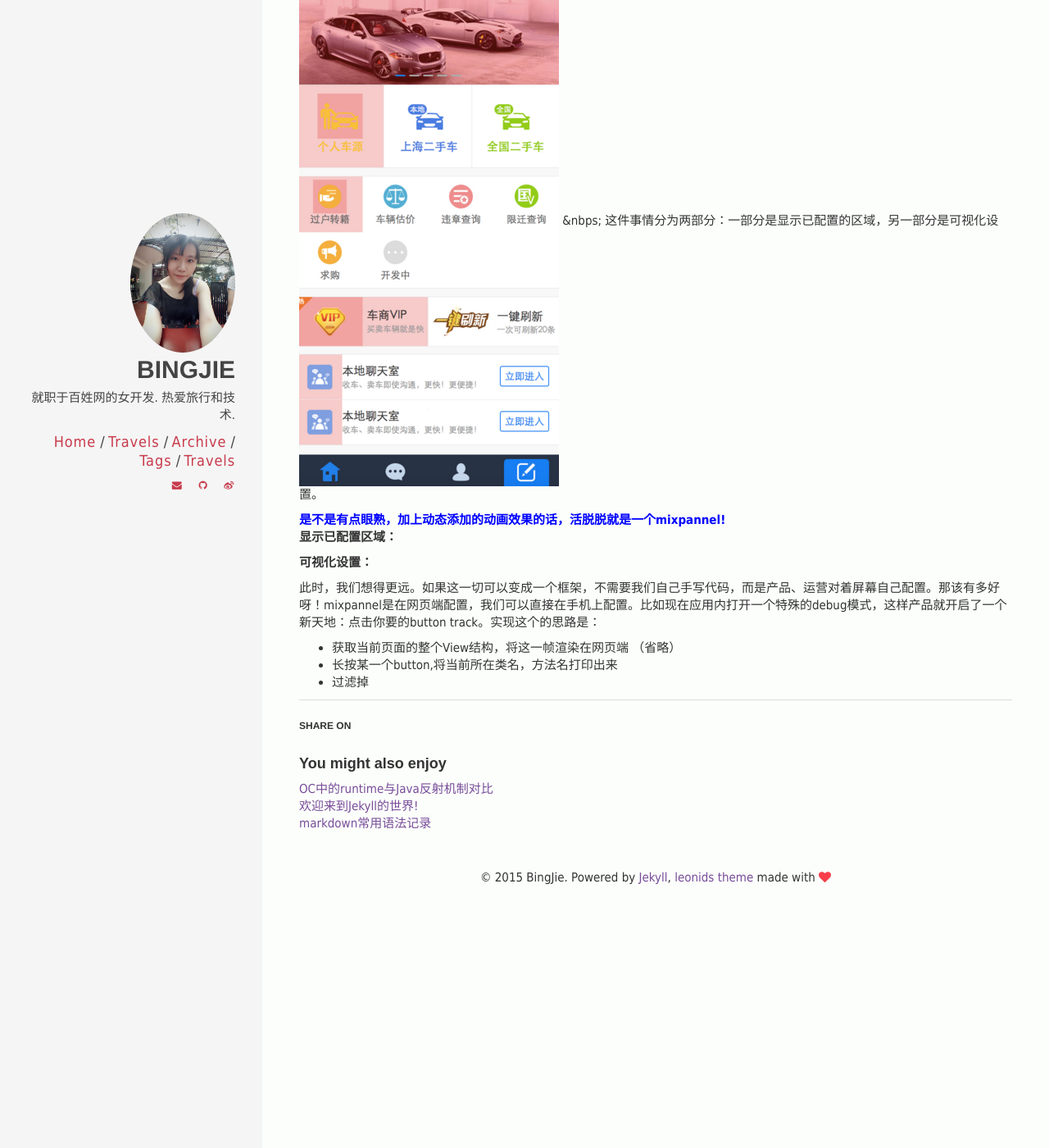
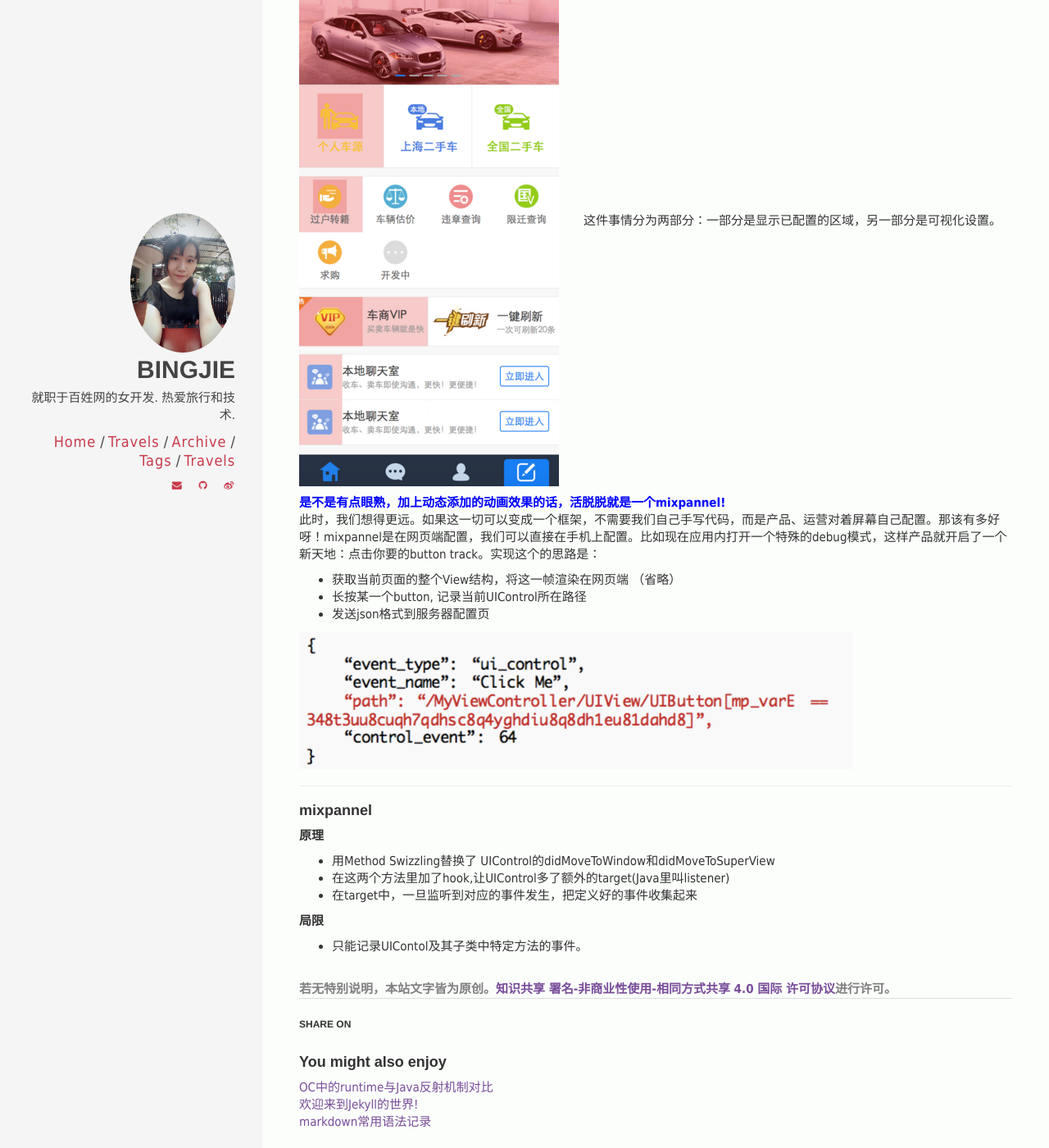
Before and after one commit to chaojimiaomiao/chaojimiaomiao.github.io, a Jekyll site: the page built from _posts/2015-11-05-OC中aspect切面编程应用.md, in a window 1280 px wide and 1400 px high, scrolled down 3225 px. Shown: the whole window at 82% size. Built offline with Jekyll 4.4.1, drawn with Linux system fonts in a browser that asks for light colours; comment, search, counter and statistics services are not loaded; before the commit the page ends 4351 px from its top, so only the background shows below that.

Commit message:
1. 改文章 2. 加署名

```diff
--- a/_layouts/page.html
+++ b/_layouts/page.html
@@ -5,7 +5,7 @@ layout: default
   <h1>{{ page.title }}</h1>
   {{ content }}
 
-  采用知识共享 署名-非商业性使用-相同方式共享 4.0 国际 许可协议进行许可。
+  <p> 采用知识共享 署名-非商业性使用-相同方式共享 4.0 国际 许可协议进行许可。</p>
 </div>
 
 {% if site.owner.disqus-shortname and page.comments == true %}
--- a/_layouts/post.html
+++ b/_layouts/post.html
@@ -12,6 +12,8 @@ layout: default
   <article class="post-content">
     {{ content }}
   </article>
+  <br/>
+  <font color="gray"><strong> 若无特别说明，本站文字皆为原创。<a href="http://creativecommons.org/licenses/by-nc-sa/4.0/" target="_blank">知识共享 署名-非商业性使用-相同方式共享 4.0 国际 许可协议</a>进行许可。</strong></font>
 
 </div>
 
--- a/_posts/2015-11-05-OC中aspect切面编程应用.md
+++ b/_posts/2015-11-05-OC中aspect切面编程应用.md
@@ -150,16 +150,34 @@ Aspect只有两个API:
 
 故事写到这里似乎已经圆满了，产品经理也得到了他所要的动态性和数据。然而我们是精益求精的程序员呀，他们可是永不满足的PM呀。脑洞一开，有没有一种更加直观的验证方式，当产品经理打开App以后，开启某个开关就能看到所有会发送Event的按钮。就像下面这样：
 
-![image]({{ site.url }}/img/aspect.jpg) &nbps; 这件事情分为两部分：一部分是显示已配置的区域，另一部分是可视化设置。
+![image]({{ site.url }}/img/aspect.jpg)　　这件事情分为两部分：一部分是显示已配置的区域，另一部分是可视化设置。
 
 <font color="blue"> <strong>是不是有点眼熟，加上动态添加的动画效果的话，活脱脱就是一个mixpannel!</strong> </font>
-
-<strong>显示已配置区域：</strong>
-
-<strong>可视化设置：</strong>
 
 此时，我们想得更远。如果这一切可以变成一个框架，不需要我们自己手写代码，而是产品、运营对着屏幕自己配置。那该有多好呀！mixpannel是在网页端配置，我们可以直接在手机上配置。比如现在应用内打开一个特殊的debug模式，这样产品就开启了一个新天地：点击你要的button track。实现这个的思路是：
 
 * 获取当前页面的整个View结构，将这一帧渲染在网页端 （省略）
-* 长按某一个button,将当前所在类名，方法名打印出来
-* 过滤掉
+* 长按某一个button, 记录当前UIControl所在路径
+* 发送json格式到服务器配置页
+
+![image]({{ site.url }}/img/aspect2.jpg)
+
+<hr>
+
+#### mixpannel
+<strong> 原理</strong>
+
+* 用Method Swizzling替换了 UIControl的didMoveToWindow和didMoveToSuperView
+* 在这两个方法里加了hook,让UIControl多了额外的target(Java里叫listener)
+* 在target中，一旦监听到对应的事件发生，把定义好的事件收集起来
+
+<strong> 局限</strong>
+
+* 只能记录UIContol及其子类中特定方法的事件。
+
+
+
+
+<!-- <strong>显示已配置区域：</strong>
+
+<strong>可视化设置：</strong> -->
```
Also changed, not shown: img/aspect2.jpg (added).
